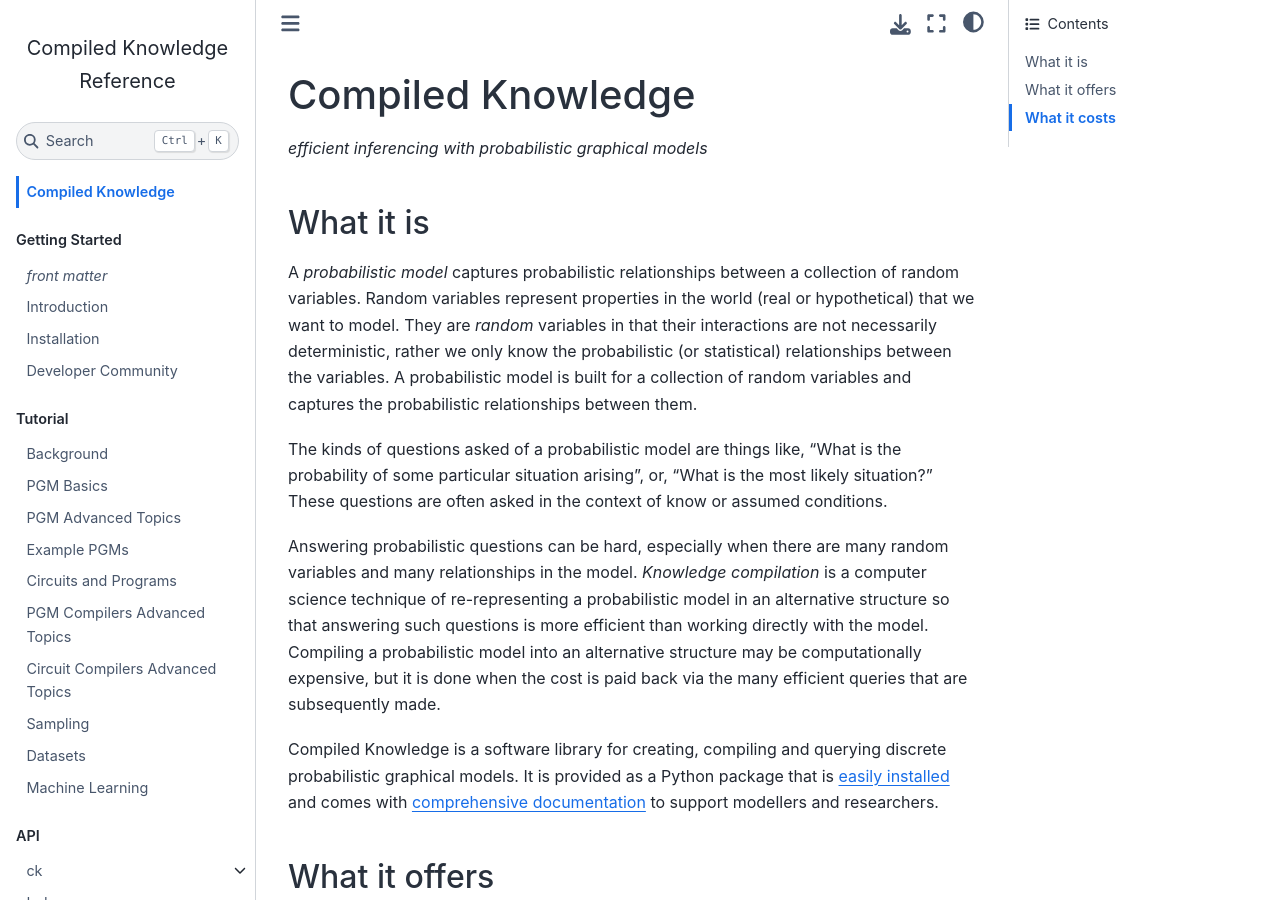
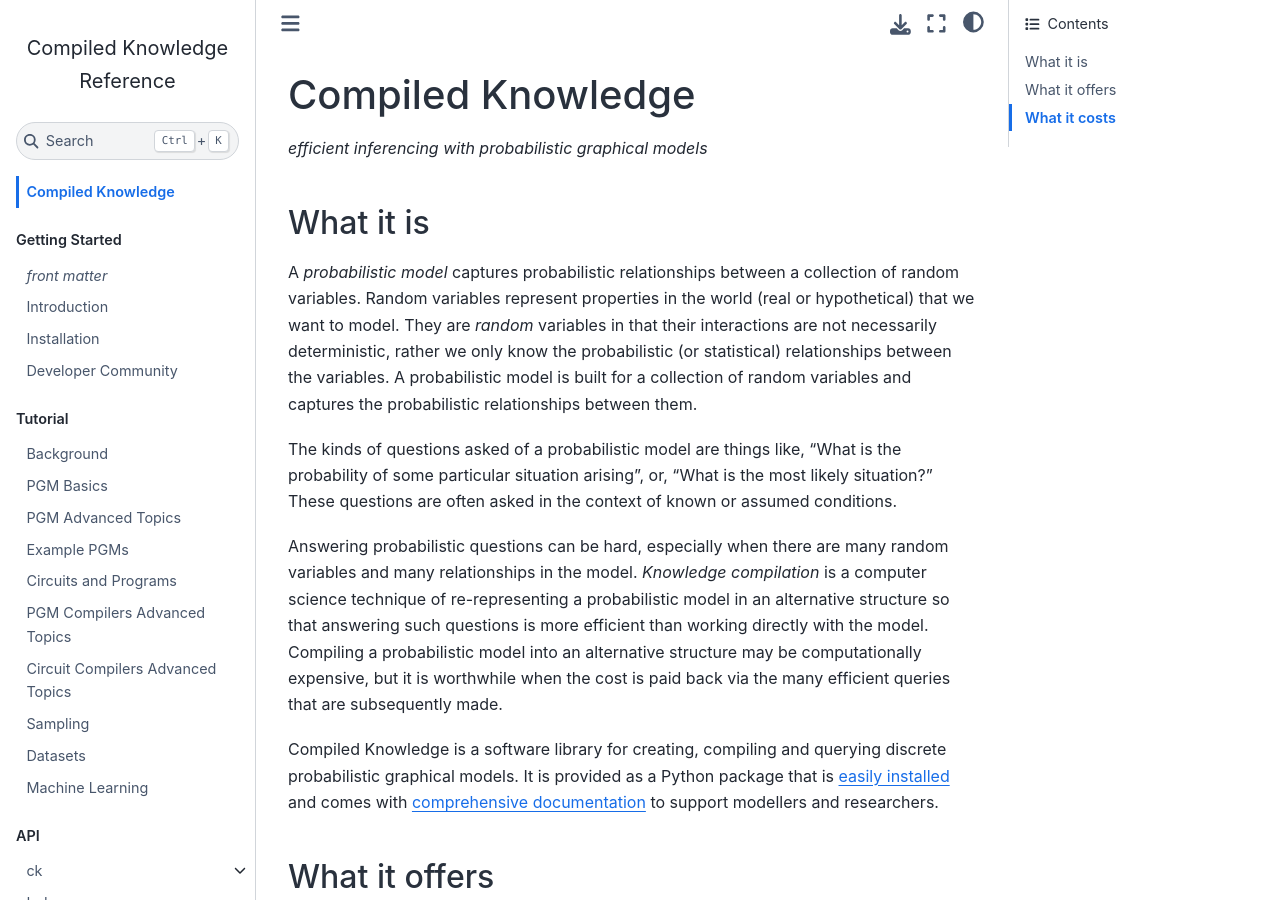
Before and after one commit to ropeless/compiled_knowledge, a Jupyter Book: the page built from docs/0_00_exec_summary.md, in a window 1280 px wide and 900 px high. Built offline with Jupyter Book 1.0.4 settings and Sphinx 7.4.7 and the Sphinx Book theme 1.1.4, drawn with Linux system fonts in a browser that asks for light colours.

```diff
--- a/docs/0_00_exec_summary.md
+++ b/docs/0_00_exec_summary.md
@@ -12,13 +12,13 @@ of random variables and captures the probabilistic relationships between them.
 
 The kinds of questions asked of a probabilistic model are things like, "What is the probability of some particular
 situation arising", or, "What is the most likely situation?" These questions are often asked in the context of
-know or assumed conditions.
+known or assumed conditions.
 
 Answering probabilistic questions can be hard, especially when there are many random variables and many
 relationships in the model. _Knowledge compilation_ is a computer science technique of re-representing
 a probabilistic model in an alternative structure so that answering such questions is more efficient than
 working directly with the model. Compiling a probabilistic model into an alternative structure may be
-computationally expensive, but it is done when the cost is paid back via the many efficient queries that
+computationally expensive, but it is worthwhile when the cost is paid back via the many efficient queries that
 are subsequently made.
 
 Compiled Knowledge is a software library for creating, compiling and querying discrete probabilistic graphical models.
--- a/pyproject.toml
+++ b/pyproject.toml
@@ -1,6 +1,6 @@
 [project]
 name = "compiled-knowledge"
-version = "4.2.2"
+version = "4.2.3"
 description = "A Python package for compiling and querying discrete probabilistic graphical models."
 readme = "README.md"
 license = "MIT"
```
Also changed, not shown: docs/1_01_front_matter.md (+1 -1 lines), docs/1_03_installation.ipynb, docs/2_02_PGM_basics.ipynb, docs/2_03_PGM_advanced.ipynb, docs/2_04_example_PGMs.ipynb, docs/2_05_circuits_and_programs.ipynb, docs/2_06_PGM_compilers_advanced.ipynb, docs/2_07_circuit_compilers_advanced.ipynb, docs/2_08_sampling.ipynb, docs/2_09_datasets.ipynb, docs/2_10_machine_learning.ipynb, 1 other file.
